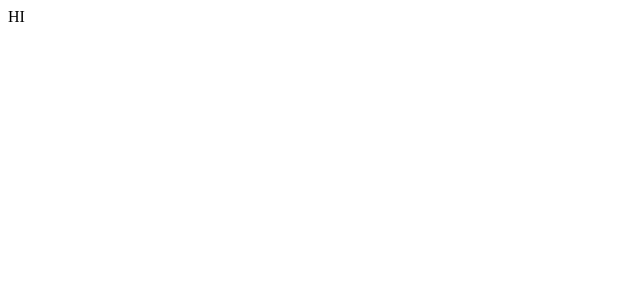
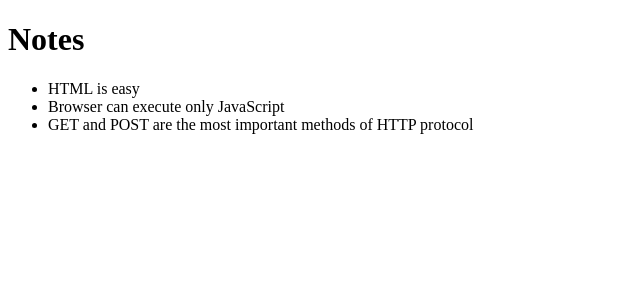
Before and after one commit to NeilAlwani/Fullstack, a React (Create React App) app: page / in a window 1280 px wide. Shown: the top 300 px of the page, without its empty margins (0-640 px from the left). Built offline with nearby package versions, Linux system fonts and the light colour scheme.

Commit message:
Started with part2 of full stack

```diff
--- a/src/App.js
+++ b/src/App.js
@@ -1,14 +1,19 @@
-import Reacht, {useState} from 'react'
-import Button from './Components/Button'
-import Statistics from './Components/Statistics'
-import History from './Components/History'
+import Course from './Components/Course'
+import Note from './Components/Note';
 
-const App = () =>{
-  return (
-    <div>
-      HI
-    </div>
-  )
+
+
+const App = ({notes}) =>{
+
+
+ return(
+     <div>
+          <h1>Notes</h1>
+          <ul>{notes.map(note =>
+            <Note key={note.id} note={note}/>)}
+          </ul>
+     </div>
+ )
 }
 
 export default App;
--- a/src/Components/Content.js
+++ b/src/Components/Content.js
@@ -1,13 +1,14 @@
 import React from 'react'
 import Part from './Part'
 
-const Content = (props) => {
+const Content = ({parts}) => {
+     console.log(parts)
 
-   return(
+     const notes = {parts}
+     console.log(notes[0])
+     return(
     <div>
-        <Part part ={props.parts[0]}></Part>
-        <Part part ={props.parts[1]}></Part>
-        <Part part ={props.parts[2]}></Part>
+        {notes[0]}
     </div>
    )
 
--- /dev/null
+++ b/src/Components/Course.js
@@ -0,0 +1,15 @@
+import Header from './Header'
+import Content from './Content'
+
+const Course = ({course}) => {
+    const {id, name, parts} = course
+
+    return(
+        <div>
+            <Header name={name} />
+            <Content parts={parts} />
+        </div>
+    )
+}
+
+export default Course
--- a/src/Components/Header.js
+++ b/src/Components/Header.js
@@ -1,12 +1,8 @@
 import React from 'react'
 
-const Header = ({course}) => {
+const Header = ({name}) => {
     return(
-        <div>
-            <h1>
-                {course}
-            </h1>
-        </div>
+        <h1>{name}</h1>
     )
 }
 
--- /dev/null
+++ b/src/Components/Note.js
@@ -0,0 +1,11 @@
+//import Reacht from 'react'
+
+const Note = ({note}) =>{
+   const {id, content, date, important} = note
+
+    return(
+        <li>{content}</li>
+    )
+}
+
+export default Note
--- a/src/Components/Part.js
+++ b/src/Components/Part.js
@@ -1,11 +1,10 @@
 import React from 'react'
 
-const Part = (props) => {
-    console.log(props)
+const Part = (course) => {
    return(
     <div>
         <p>
-            {props.part.name} has  {props.part.ex} to do's
+            {course[0].name} has  {course[0].exercises} to do's
         </p>
     </div>
    )
--- a/src/index.js
+++ b/src/index.js
@@ -1,8 +1,29 @@
 import ReactDOM from 'react-dom';
 import App from './App';
 
+const notes = [
+  {
+    id: 1,
+    content: 'HTML is easy',
+    date: '2019-05-30T17:30:31.098Z',
+    important: true
+  },
+  {
+    id: 2,
+    content: 'Browser can execute only JavaScript',
+    date: '2019-05-30T18:39:34.091Z',
+    important: false
+  },
+  {
+    id: 3,
+    content: 'GET and POST are the most important methods of HTTP protocol',
+    date: '2019-05-30T19:20:14.298Z',
+    important: true
+  }
+]
+
 
 ReactDOM.render(
-    <App />,
+    <App notes={notes}/>,
   document.getElementById('root')
 );
```
Also changed, not shown: fullStackAppParts/part1.js (+47 -0 lines).
